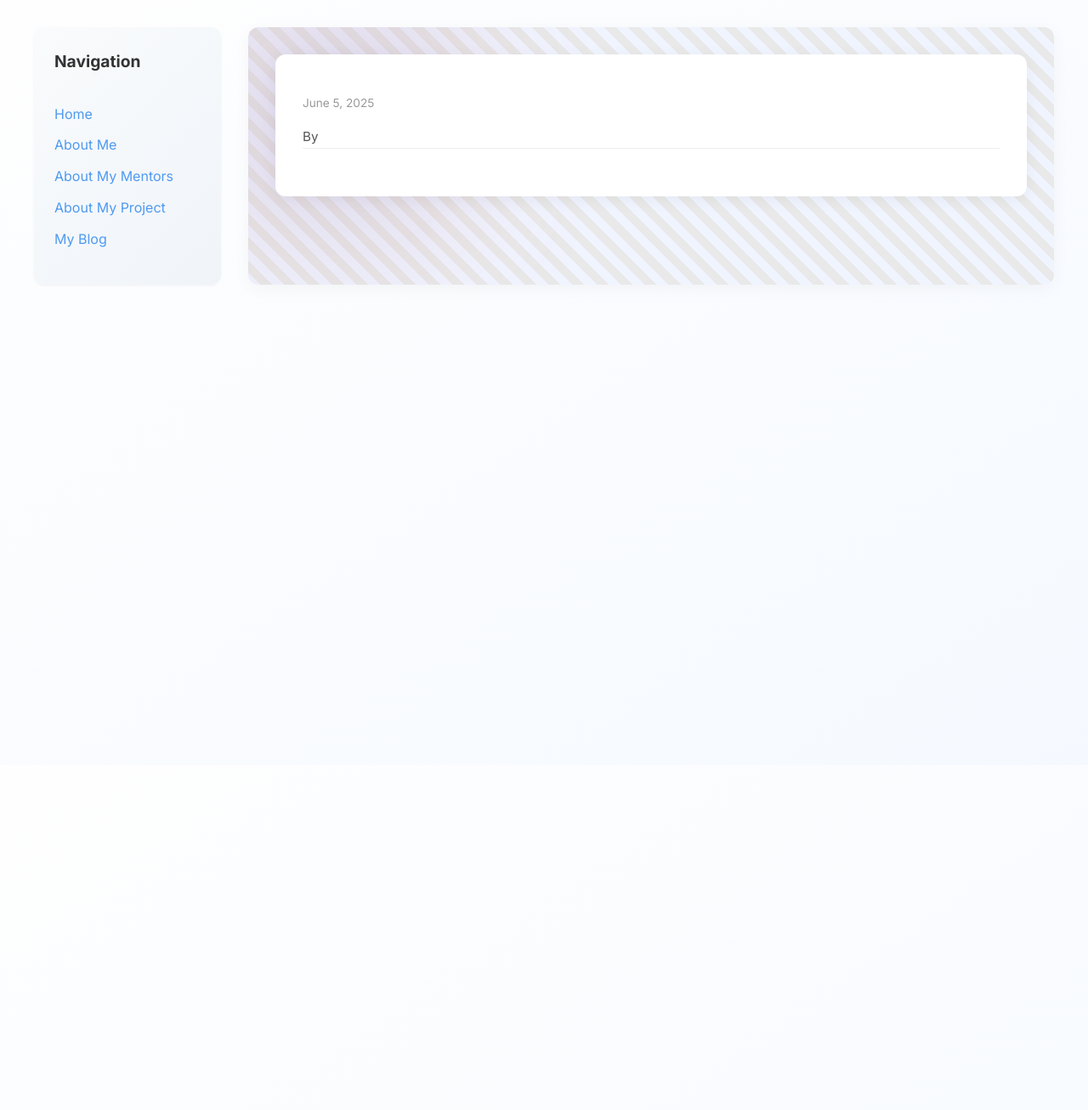
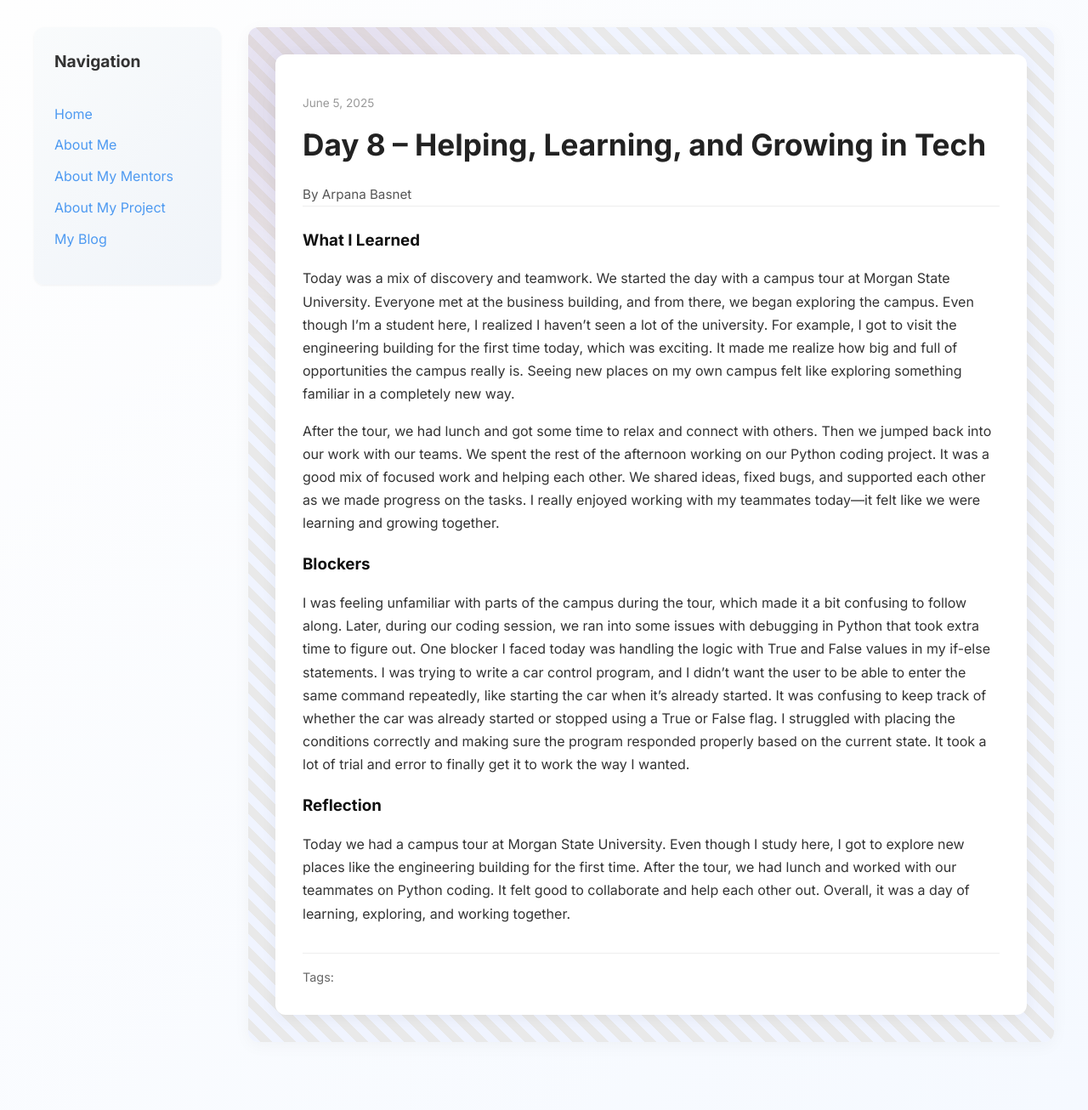
Before and after one commit to arbas1/arbas1.github.io, a Jekyll site: the page built from _posts/2025-06-05-day-8.md, in a window 1280 px wide. Shown: the whole page at 85% size. Built offline with Jekyll 4.4.1, drawn with Linux system fonts in a browser that asks for light colours; our own code applies the rules of GitHub Pages for plain Markdown files; before the commit the page ends 900 px from its top, so only the background shows below that.

Commit message:
Update 2025-06-05-day-8.md

```diff
--- a/_posts/2025-06-05-day-8.md
+++ b/_posts/2025-06-05-day-8.md
@@ -7,13 +7,13 @@ permalink: /day8.html
 tags: []
 
 what_i_learned: |
-   Today was a mix of discovery and teamwork. We started the day with a campus tour at Morgan State University. Everyone met at the business building, and from there, we began exploring the campus. Even though I’m a student here, I realized I haven’t seen a lot of the university. For example, I got to visit the engineering building for the first time today, which was exciting. It made me realize how big and full of opportunities the campus really is. Seeing new places on my own campus felt like exploring something familiar in a completely new way.
-After the tour, we had lunch and got some time to relax and connect with others. Then we jumped back into our work with our teams. We spent the rest of the afternoon working on our Python coding project. It was a good mix of focused work and helping each other. We shared ideas, fixed bugs, and supported each other as we made progress on the tasks. I really enjoyed working with my teammates today it felt like we were learning and growing together.
+  Today was a mix of discovery and teamwork. We started the day with a campus tour at Morgan State University. Everyone met at the business building, and from there, we began exploring the campus. Even though I’m a student here, I realized I haven’t seen a lot of the university. For example, I got to visit the engineering building for the first time today, which was exciting. It made me realize how big and full of opportunities the campus really is. Seeing new places on my own campus felt like exploring something familiar in a completely new way.
+
+  After the tour, we had lunch and got some time to relax and connect with others. Then we jumped back into our work with our teams. We spent the rest of the afternoon working on our Python coding project. It was a good mix of focused work and helping each other. We shared ideas, fixed bugs, and supported each other as we made progress on the tasks. I really enjoyed working with my teammates today—it felt like we were learning and growing together.
 
 blockers: |
-   I was feeling unfamiliar with parts of the campus during the tour, which made it a bit confusing to follow along. Later, during our coding session, we ran into some issues with debugging in Python that took extra time to figure out.One blocker I faced today was handling the logic with True and False values in my if-else statements. I was trying to write a car control program, and I didn’t want the user to be able to enter the same command repeatedly, like starting the car when it’s already started. It was confusing to keep track of whether the car was already started or stopped using a True or False flag. I struggled with placing the conditions correctly and making sure the program responded properly based on the current state. It took a lot of trial and error to finally get it to work the way I wanted.
+  I was feeling unfamiliar with parts of the campus during the tour, which made it a bit confusing to follow along. Later, during our coding session, we ran into some issues with debugging in Python that took extra time to figure out. One blocker I faced today was handling the logic with True and False values in my if-else statements. I was trying to write a car control program, and I didn’t want the user to be able to enter the same command repeatedly, like starting the car when it’s already started. It was confusing to keep track of whether the car was already started or stopped using a True or False flag. I struggled with placing the conditions correctly and making sure the program responded properly based on the current state. It took a lot of trial and error to finally get it to work the way I wanted.
 
 reflection: |
   Today we had a campus tour at Morgan State University. Even though I study here, I got to explore new places like the engineering building for the first time. After the tour, we had lunch and worked with our teammates on Python coding. It felt good to collaborate and help each other out. Overall, it was a day of learning, exploring, and working together.
-
 ---
```
